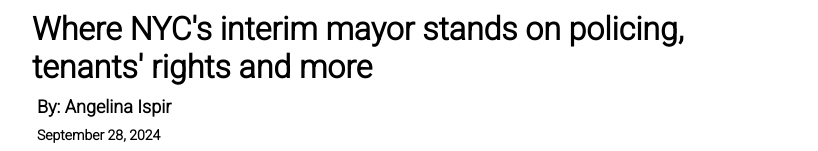
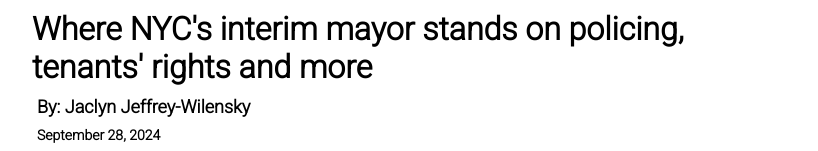
Before and after one commit to angelinaispir31/practice_ispir2, a plain HTML site: page index.html in a window 1280 px wide. Shown: the top 151 px of the page, without its empty margins (228-1046 px from the left). Drawn offline with Linux system fonts and the light colour scheme.

Commit message:
Update index.html

```diff
--- a/index.html
+++ b/index.html
@@ -17,7 +17,7 @@
   <body>
   	<header>
   		<h1>Where NYC's interim mayor stands on policing, tenants' rights and more</h1>
-  		<h2>By: Angelina Ispir</h2>
+  		<h2>By: Jaclyn Jeffrey-Wilensky</h2>
 		<h3>September 28, 2024</h3>
 
   		<figure class="banner">
```
